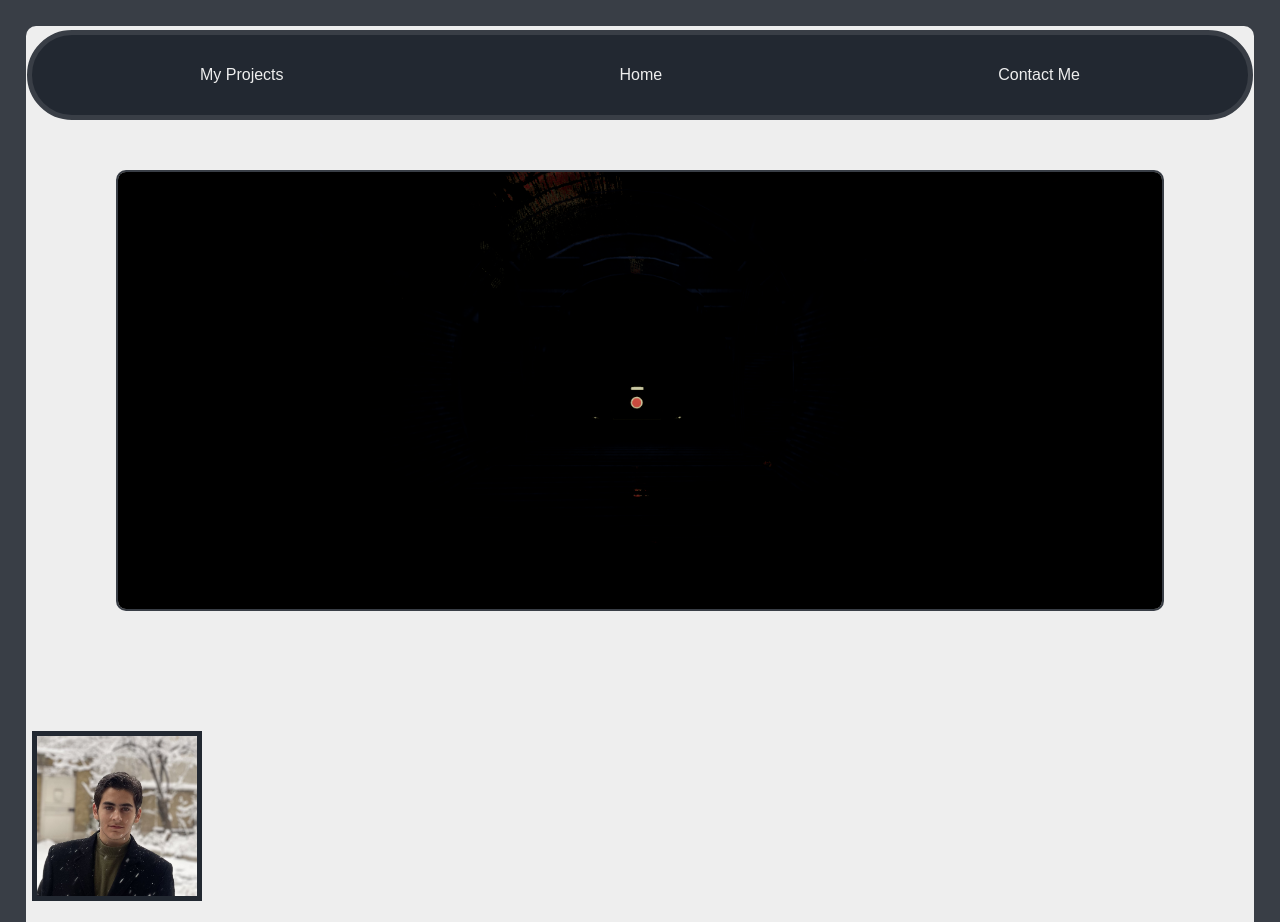
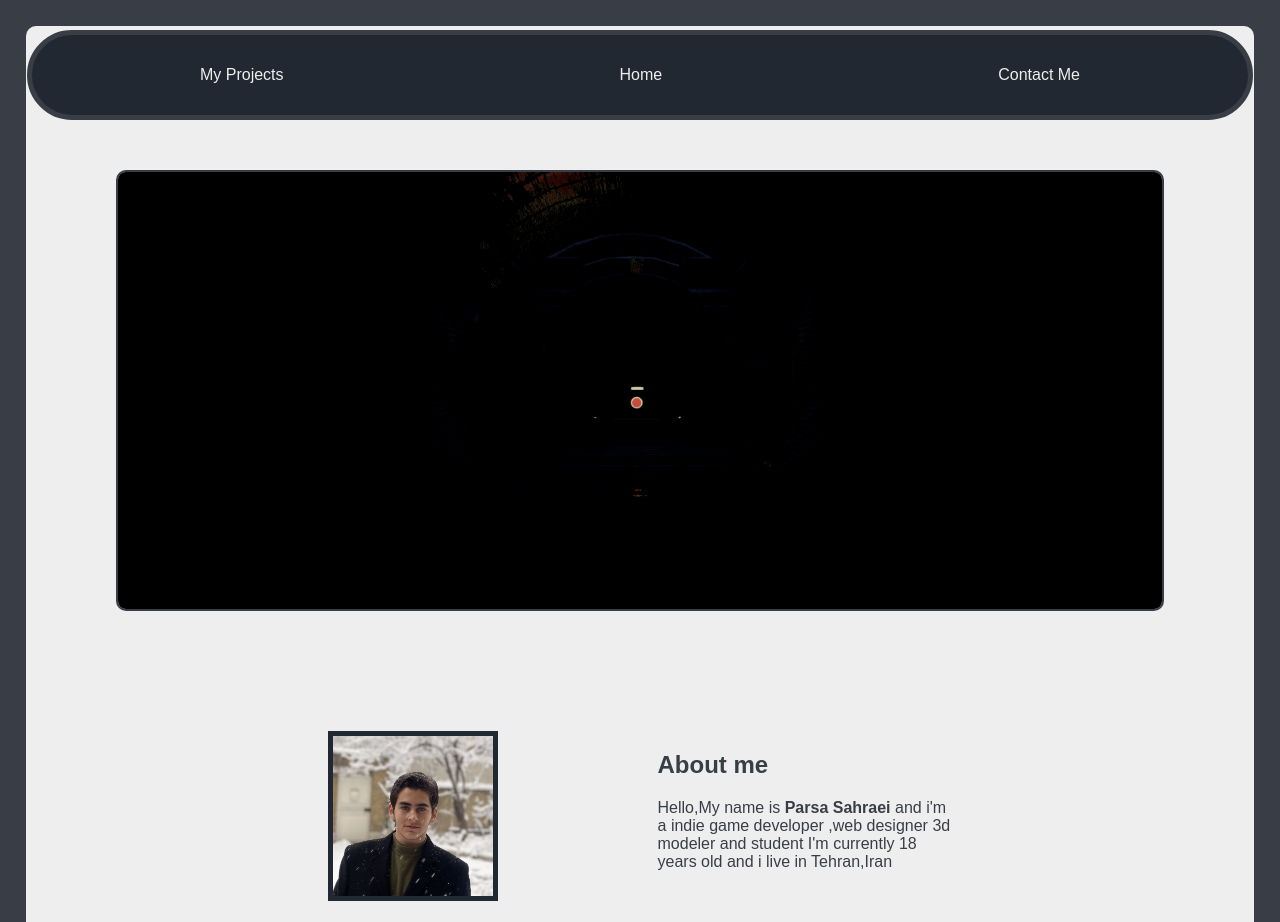
Before and after one commit to Sahraeidev/CV, a plain HTML site: page index.html in a window 1280 px wide. Shown: the top 922 px of the page. Drawn offline with Linux system fonts and the light colour scheme; a web font is replaced by a local one.

Commit message:
Bug Fixed

```diff
--- a/index.html
+++ b/index.html
@@ -35,7 +35,7 @@
             <div>
                 <img src="Media/PFP.jpg" alt="MyPicture" id="ProfilePic">
             </div>
-            <div>
+            <div class="aboutme">
                 <h2>About me</h2>
                 <p>Hello,My name is <b>Parsa Sahraei</b> and i'm a indie game developer ,web designer 3d modeler and
                     student
--- a/styles.css
+++ b/styles.css
@@ -68,12 +68,16 @@ nav {
 
 /*Aboutme*/
 .MyProfile {
-    padding: 2% 0.5%;
+    padding: 2%;
     display: flex;
     flex-wrap: wrap;
+    justify-content: center;
 
 }
 
+.aboutme {
+    width: 25%;
+}
 
 /*More*/
 .More {
```
